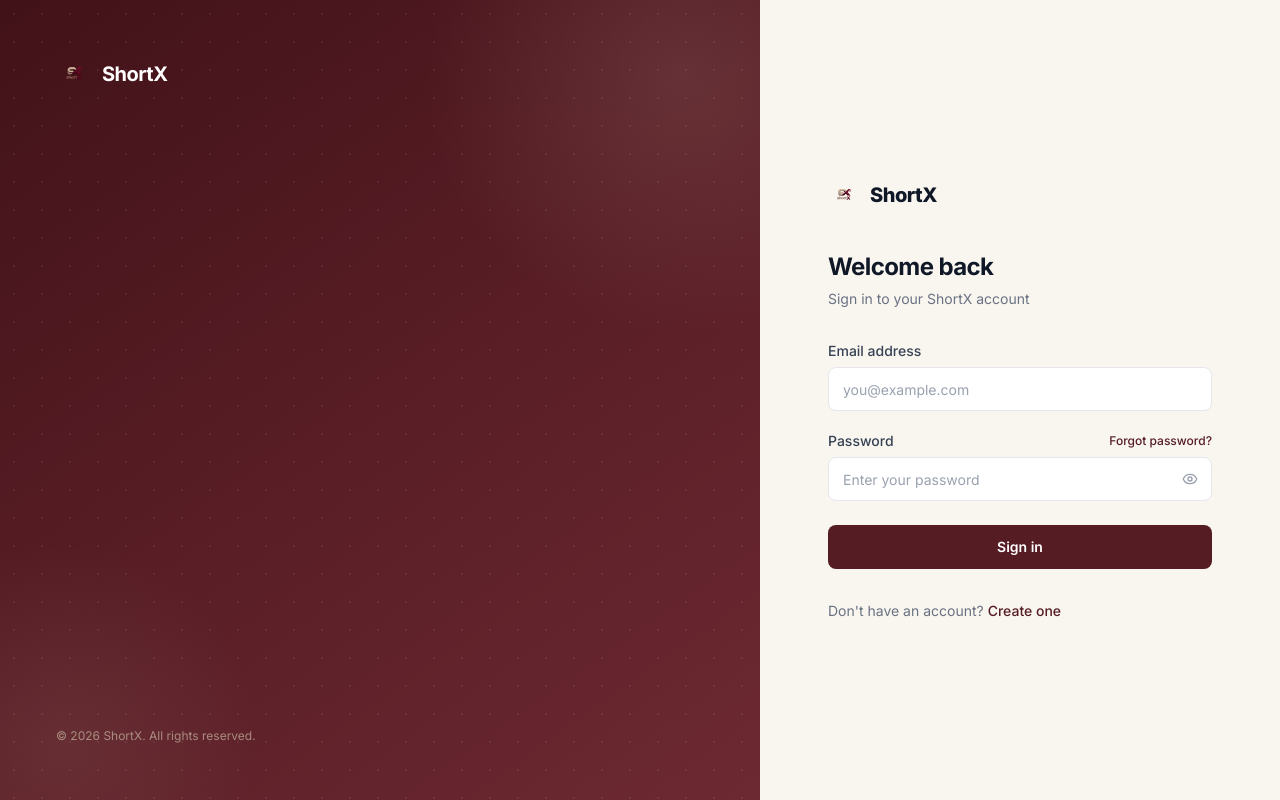
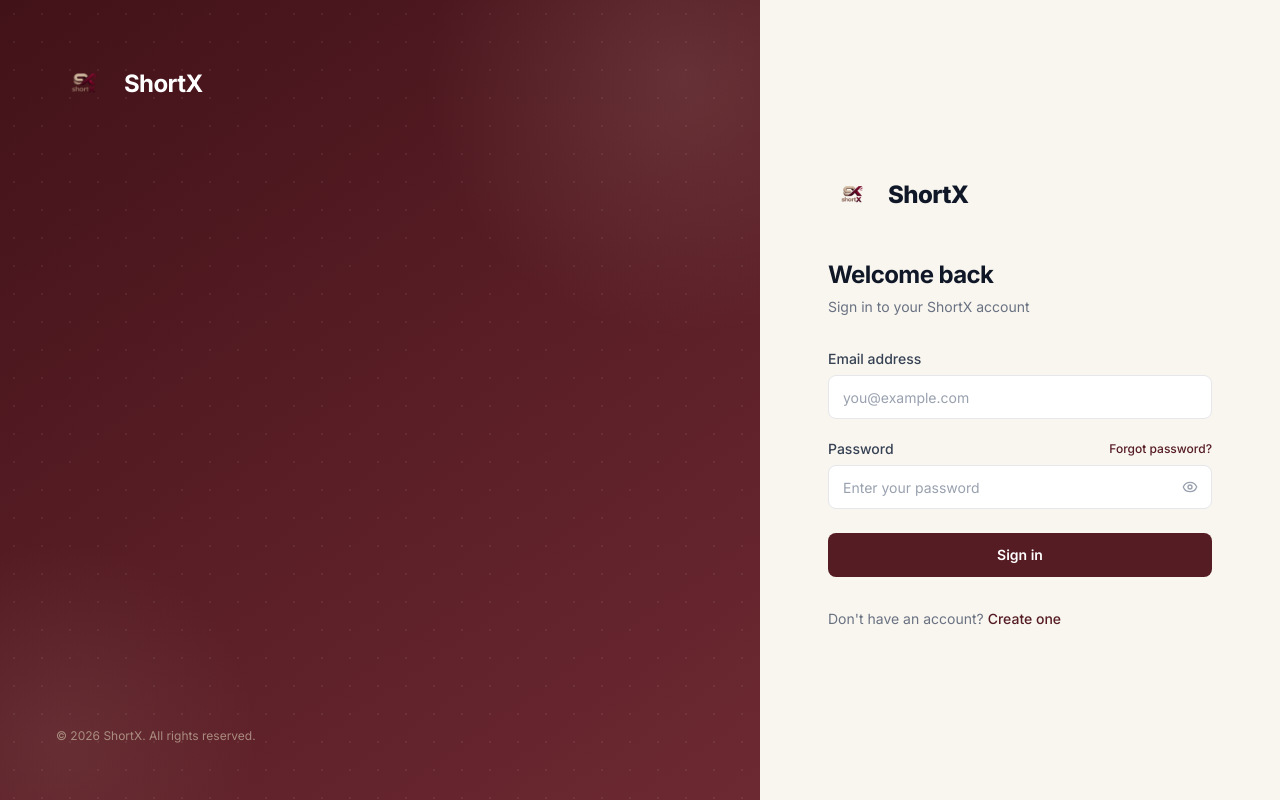
Before and after one commit to Gopika-Dileep/ShortX, a React (Vite) app in the folder Client/: page /login in a window 1280 px wide. Built offline with nearby package versions, Linux system fonts and the light colour scheme; no server answers.

Commit message:
style: increase logo image and text sizes across all pages for better visibility

```diff
--- a/Client/src/components/AuthLayout.tsx
+++ b/Client/src/components/AuthLayout.tsx
@@ -31,9 +31,9 @@ export default function AuthLayout({ children }: AuthLayoutProps) {
           style={{ background: 'radial-gradient(circle, #C7B7A3 0%, transparent 70%)', transform: 'translate(-35%, 35%)' }} />
 
         {/* Brand mark */}
-        <div className="relative z-10 flex items-center gap-2.5">
-          <img src="/logo.png" alt="ShortX Logo" className="w-9 h-9 object-contain" />
-          <span className="text-xl font-bold text-white tracking-tight">ShortX</span>
+        <div className="relative z-10 flex items-center gap-3">
+          <img src="/logo.png" alt="ShortX Logo" className="w-14 h-14 object-contain" />
+          <span className="text-2xl font-bold text-white tracking-tight">ShortX</span>
         </div>
 
         {/* Headline & features */}
--- a/Client/src/components/Logo.tsx
+++ b/Client/src/components/Logo.tsx
@@ -1,9 +1,9 @@
 
 export default function Logo() {
   return (
-    <div className="flex items-center gap-2.5 mb-10">
-      <img src="/logo.png" alt="ShortX Logo" className="w-8 h-8 object-contain" />
-      <span className="text-xl font-extrabold text-gray-900 tracking-tight">ShortX</span>
+    <div className="flex items-center gap-3 mb-10">
+      <img src="/logo.png" alt="ShortX Logo" className="w-12 h-12 object-contain" />
+      <span className="text-2xl font-extrabold text-gray-900 tracking-tight">ShortX</span>
     </div>
   );
 }
--- a/Client/src/pages/DashboardPage.tsx
+++ b/Client/src/pages/DashboardPage.tsx
@@ -179,9 +179,9 @@ export default function DashboardPage() {
       <nav className="bg-white border-b border-gray-200 sticky top-0 z-50 shadow-xs">
         <div className="max-w-6xl mx-auto px-6 h-16 flex items-center justify-between">
           {/* Brand */}
-          <div className="flex items-center gap-2">
-            <img src="/logo.png" alt="ShortX Logo" className="w-8 h-8 object-contain" />
-            <span className="text-lg font-extrabold text-gray-900 tracking-tight">ShortX</span>
+          <div className="flex items-center gap-2.5">
+            <img src="/logo.png" alt="ShortX Logo" className="w-11 h-11 object-contain" />
+            <span className="text-xl font-extrabold text-gray-900 tracking-tight">ShortX</span>
           </div>
 
           {/* User profile + Logout */}
--- a/Client/src/pages/LandingPage.tsx
+++ b/Client/src/pages/LandingPage.tsx
@@ -34,9 +34,9 @@ export default function LandingPage() {
       }}>
         <div style={{ maxWidth: 1100, margin: '0 auto', padding: '0 24px', height: 60, display: 'flex', alignItems: 'center', justifyContent: 'space-between' }}>
           {/* Brand */}
-          <div style={{ display: 'flex', alignItems: 'center', gap: 8 }}>
-            <img src="/logo.png" alt="ShortX Logo" style={{ width: 30, height: 30, objectFit: 'contain' }} />
-            <span style={{ fontSize: 16, fontWeight: 800, color: '#111827', letterSpacing: '-0.3px' }}>ShortX</span>
+          <div style={{ display: 'flex', alignItems: 'center', gap: 10 }}>
+            <img src="/logo.png" alt="ShortX Logo" style={{ width: 42, height: 42, objectFit: 'contain' }} />
+            <span style={{ fontSize: 19, fontWeight: 800, color: '#111827', letterSpacing: '-0.3px' }}>ShortX</span>
           </div>
 
           {/* Nav actions */}
@@ -153,9 +153,9 @@ export default function LandingPage() {
       {/* ── Footer ─────────────────────────────────────────── */}
       <footer style={{ borderTop: `1px solid ${C.beige}`, padding: '20px 24px', background: C.cream }}>
         <div style={{ maxWidth: 1100, margin: '0 auto', display: 'flex', alignItems: 'center', justifyContent: 'space-between' }}>
-          <div style={{ display: 'flex', alignItems: 'center', gap: 6 }}>
-            <img src="/logo.png" alt="ShortX Logo" style={{ width: 22, height: 22, objectFit: 'contain' }} />
-            <span style={{ fontSize: 13, fontWeight: 700, color: '#111827' }}>ShortX</span>
+          <div style={{ display: 'flex', alignItems: 'center', gap: 8 }}>
+            <img src="/logo.png" alt="ShortX Logo" style={{ width: 32, height: 32, objectFit: 'contain' }} />
+            <span style={{ fontSize: 15, fontWeight: 700, color: '#111827' }}>ShortX</span>
           </div>
           <p style={{ fontSize: 12, color: '#9ca3af', margin: 0 }}>© {new Date().getFullYear()} ShortX. All rights reserved.</p>
         </div>
```
